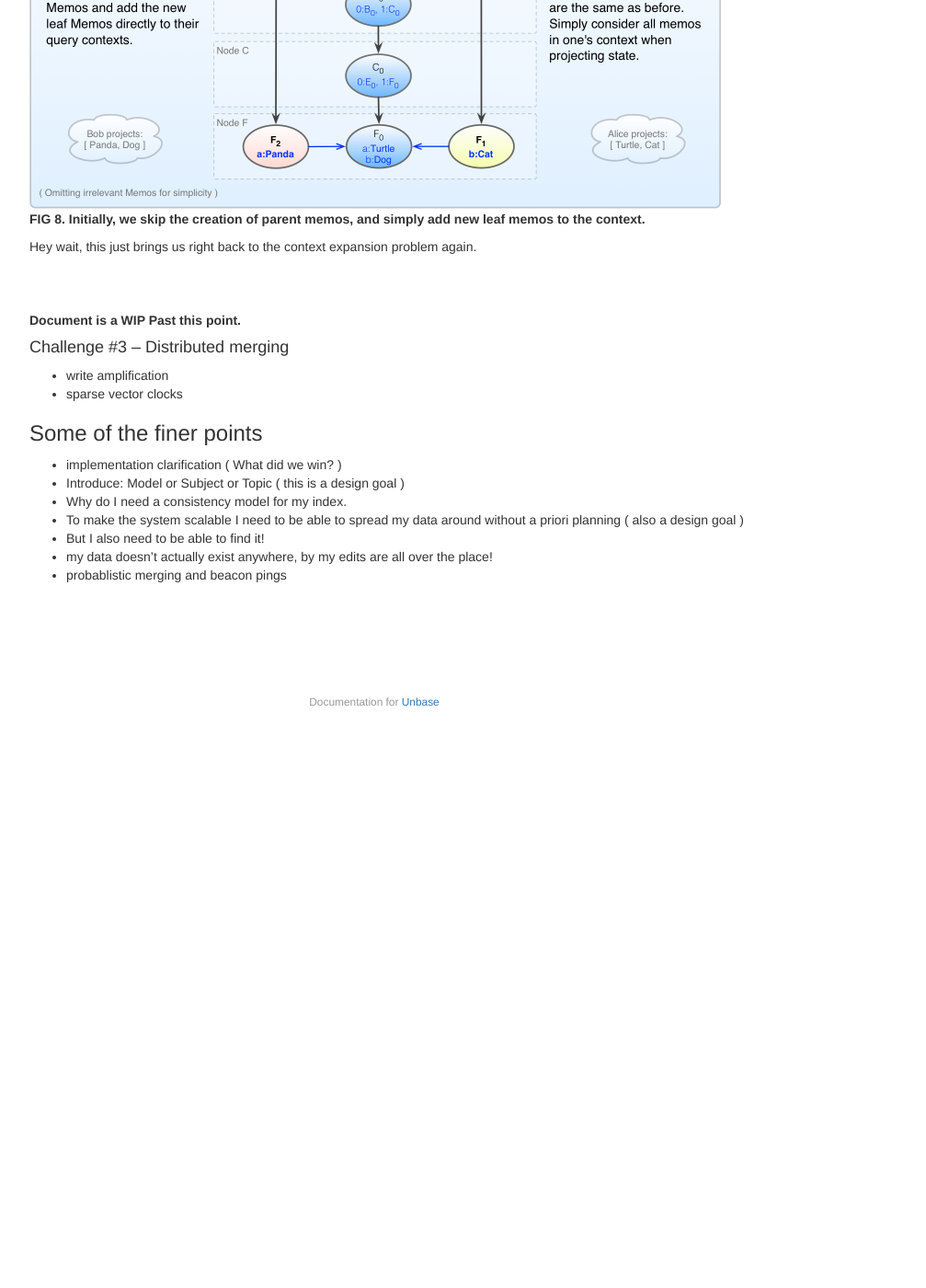
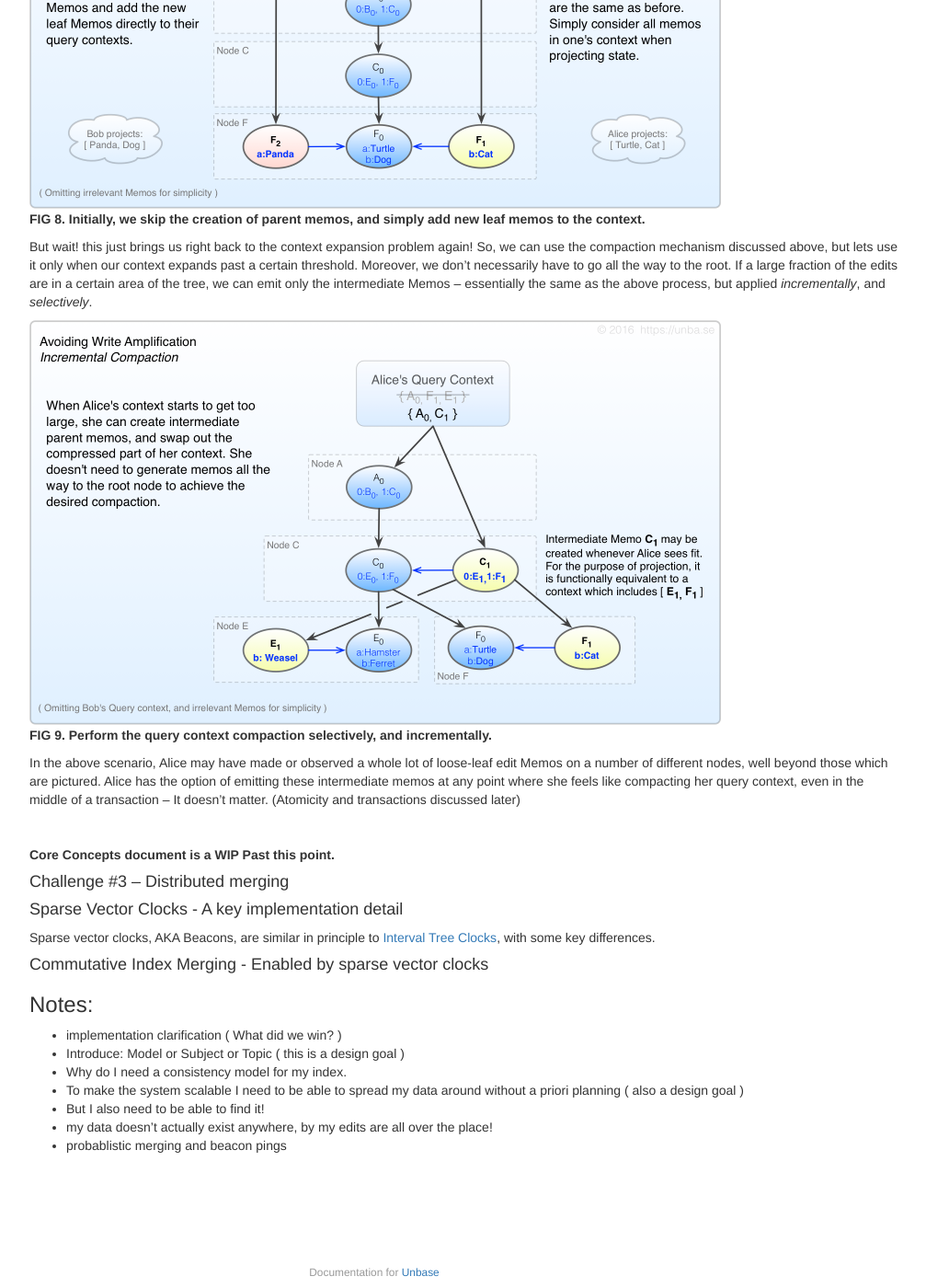
Before and after one commit to mindbeam/unbase, a Jekyll site: the page built from docs/design/core-concepts.md, in a window 1280 px wide and 1400 px high, scrolled down 6274 px. Shown: the whole window at 92% size, without its empty margins (233-1240 px from the left). Built offline with Jekyll 4.4.1, drawn with Linux system fonts in a browser that asks for light colours; before the commit the page ends 7066 px from its top, so only the background shows below that; some of the changed text lies outside the part shown.

Commit message:
incremental progress on core concepts doc

```diff
--- a/docs/design/core-concepts.md
+++ b/docs/design/core-concepts.md
@@ -128,7 +128,7 @@ Alright, so there's no free lunch exactly. In setting up the above scenario, we
 Inserting few Memos in your query context isn't so bad, but what about when we're around for a long time? Or when you invite a few million of your friends to the party? You have a serious context expansion problem.
 
 <img src="media/problem_1.png" alt="When one's query context expands past a certain threshold, issue new memos to compress this context, and update the context to include them" style="width: 755px; max-width: 100%"><br>
-**FIG 7. When Query context grows too large, materialize the projection as a series of "key-frame" memos, which supersede their predecessor memos.**
+**FIG 7. When Query context grows too large, compact it by materializing each node's projection as a "key-frame" memo, which supersede their predecessor memos.**
 
 *(TODO: Determine if it's meaningful for the purposes of this document to differentiate between causal compaction and key-frame creation.)*
 
@@ -146,25 +146,33 @@ Write amplification. For every payload-bearing memo we originate (more or less),
 
 So how do we solve this?
 
-<img src="media/problem_2.png" alt="Skip the creation of intermediate DAG links, and add the loose leaf memos to the query context directly" style="width: 755px; max-width: 100%"><br>
+<img src="media/less_chatty.png" alt="Skip the creation of intermediate DAG links, and add the loose leaf memos to the query context directly" style="width: 755px; max-width: 100%"><br>
 **FIG 8. Initially, we skip the creation of parent memos, and simply add new leaf memos to the context.**
 <br>
 
-Hey wait, this just brings us right back to the context expansion problem again.
+But wait! this just brings us right back to the context expansion problem again!
+So, we can use the compaction mechanism discussed above, but lets use it only when our context expands past a certain threshold. Moreover, we don't necessarily have to go all the way to the root. If a large fraction of the edits are in a certain area of the tree, we can emit only the intermediate Memos – essentially the same as the above process, but applied *incrementally*, and *selectively*.
+
+<img src="media/incremental_compaction.png" alt="Skip the creation of intermediate DAG links, and add the loose leaf memos to the query context directly" style="width: 755px; max-width: 100%"><br>
+**FIG 9. Perform the query context compaction selectively, and incrementally.**
+
+In the above scenario, Alice may have made or observed a whole lot of loose-leaf edit Memos on a number of different nodes, well beyond those which are pictured. Alice has the option of emitting these intermediate memos at any point where she feels like compacting her query context, even in the middle of a transaction – It doesn't matter. (Atomicity and transactions discussed later)
+
+<br>
 
 
-<br>
-<br>
-
-**Document is a WIP Past this point.**
+**Core Concepts document is a WIP Past this point.**
 
 #### Challenge #3 – Distributed merging
 
-* write amplification
-* sparse vector clocks
+#### Sparse Vector Clocks - A key implementation detail
+Sparse vector clocks, AKA Beacons, are similar in principle to [Interval Tree Clocks](http://gsd.di.uminho.pt/members/cbm/ps/itc2008.pdf){:target="define"}, with some key differences.
 
 
-### Some of the finer points
+#### Commutative Index Merging - Enabled by sparse vector clocks
+
+
+### Notes:
 
 * implementation clarification ( What did we win? )
 * Introduce: Model or Subject or Topic ( this is a design goal )
```
Also changed, not shown: docs/design/data-types.md (+1 -1 lines), docs/design/media/incremental_compaction.png (added), docs/design/media/less_chatty.png (added), 1 other file.
